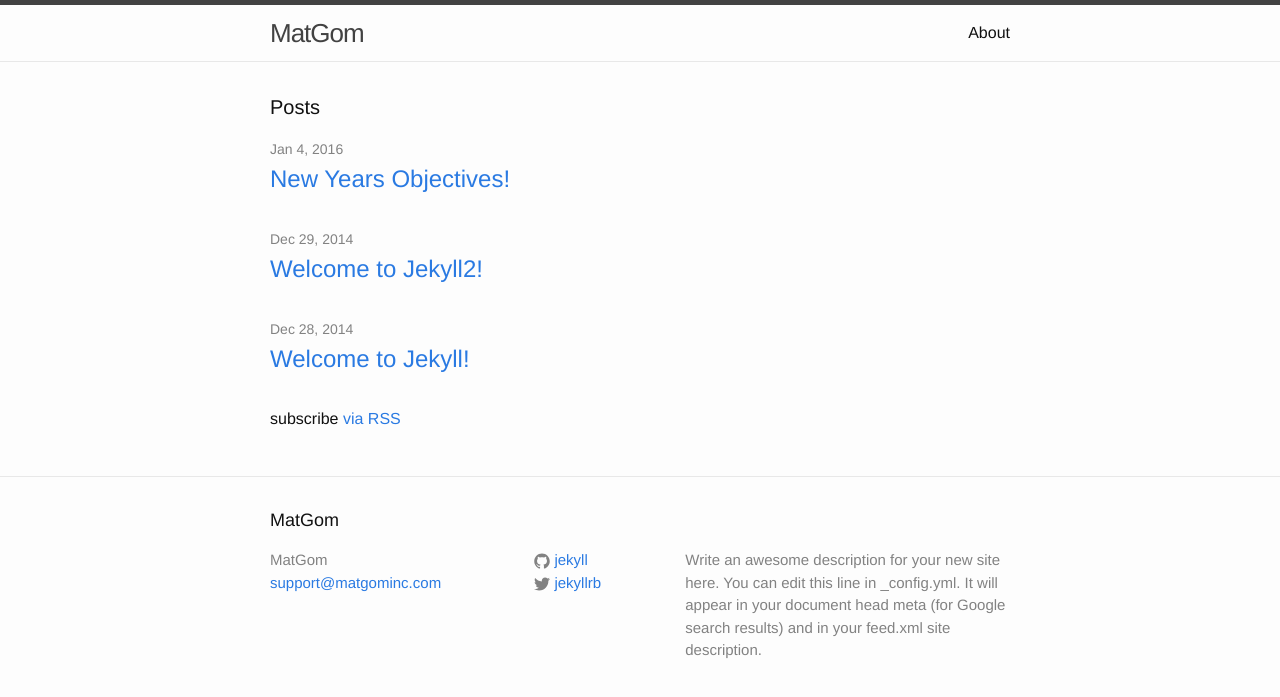
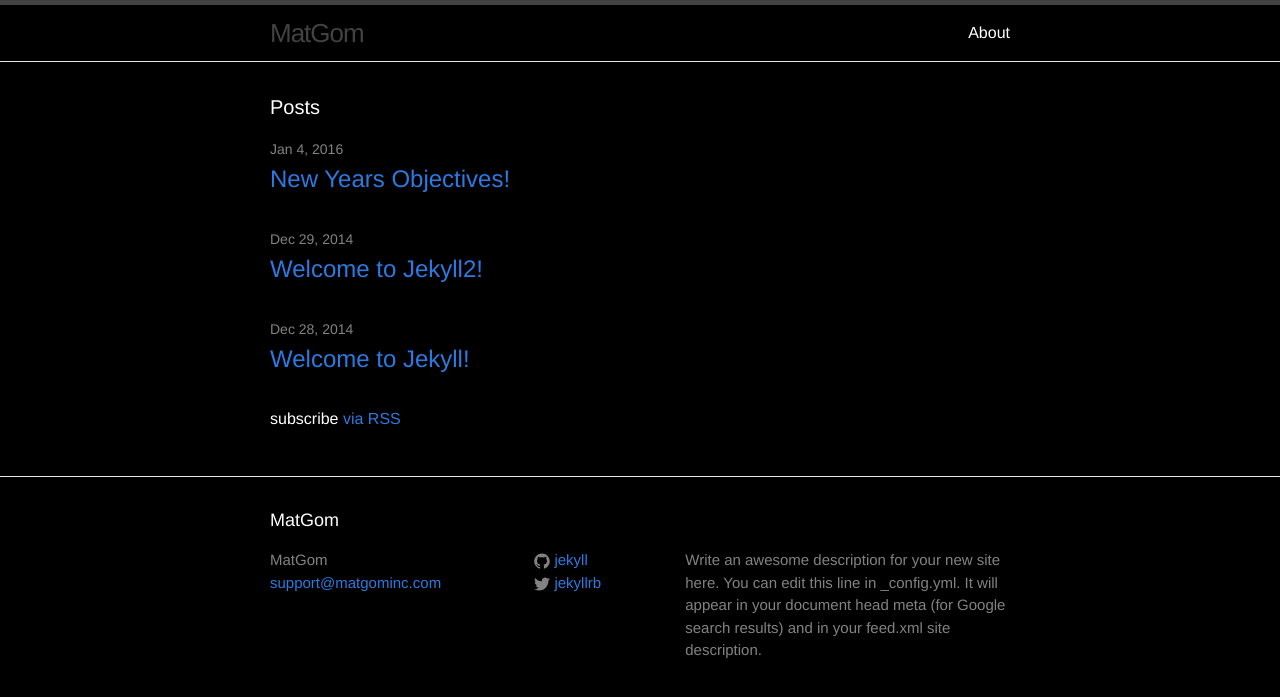
Before and after one commit to HugoMatilla/hugomatilla.github.io, a Jekyll site: the page built from index.html, in a window 1280 px wide. Shown: the top 697 px of the page. Built offline with Jekyll 4.4.1, drawn with Linux system fonts in a browser that asks for light colours.

Commit message:
Update main CSS

```diff
--- a/css/main.scss
+++ b/css/main.scss
@@ -13,8 +13,8 @@ $base-line-height: 1.5;
 
 $spacing-unit:     30px;
 
-$text-color:       #111;
-$background-color: #fdfdfd;
+$text-color:       #ffffff;
+$background-color: #000000;
 $brand-color:      #2a7ae2;
 
 $grey-color:       #828282;
```
